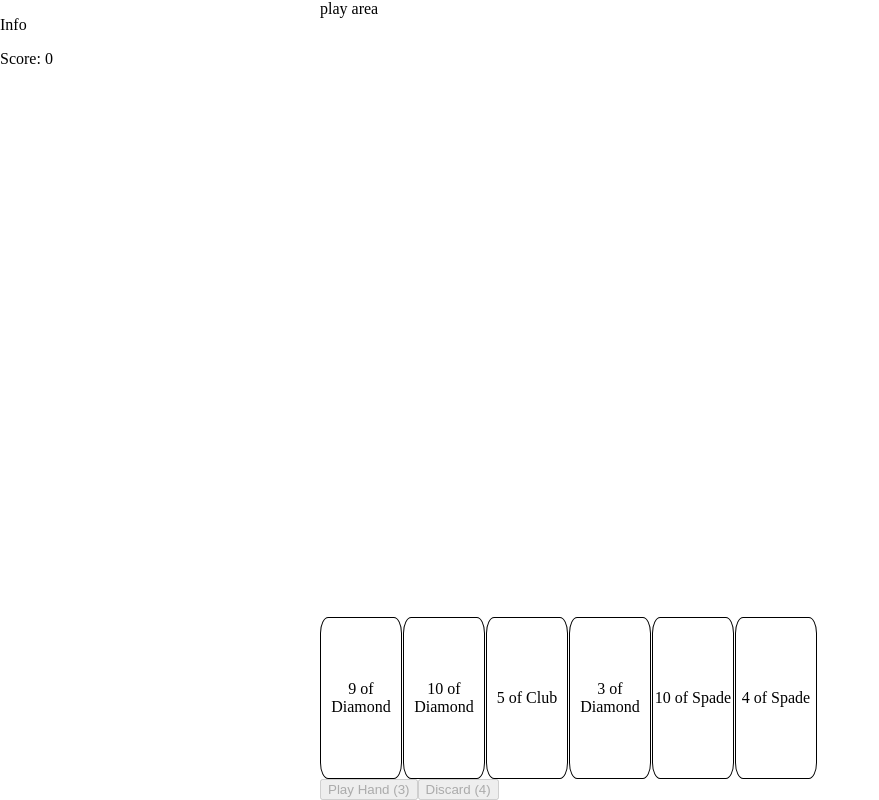
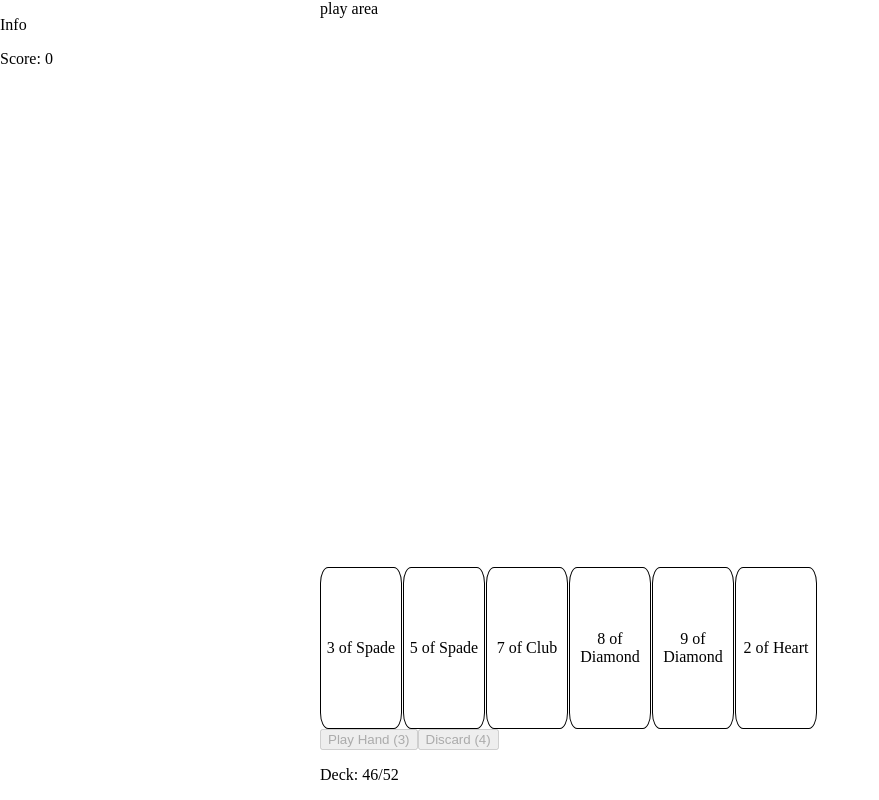
Before and after one commit to exp111/BalatroClone, an Angular app: page / in a window 1280 px wide. Shown: the whole page, without its empty margins (0-879 px from the left). Built offline with nearby package versions, Linux system fonts and the light colour scheme.

Commit message:
deck size + fix deck

```diff
--- a/src/app/game.service.ts
+++ b/src/app/game.service.ts
@@ -21,6 +21,7 @@ export class GameService {
   HAND_SIZE = 6;
   // max amount of cards one can play
   MAX_PLAY_SIZE = 5;
+  DECK_SIZE = 52;
 
   constructor() {
     (window as any).game = this;
@@ -30,8 +31,8 @@ export class GameService {
   }
 
   buildDeck() {
-    for (let suit = getLowestEnumValue(Suit); suit < getHighestEnumValue(Suit); suit++) {
-      for (let value = getLowestEnumValue(Value); value < getHighestEnumValue(Value); value++) {
+    for (let suit = getLowestEnumValue(Suit); suit <= getHighestEnumValue(Suit); suit++) {
+      for (let value = getLowestEnumValue(Value); value <= getHighestEnumValue(Value); value++) {
         this.Deck.push(new Card(suit, value));
       }
     }
--- a/src/app/hand/hand.component.html
+++ b/src/app/hand/hand.component.html
@@ -8,4 +8,5 @@
 <div class="controls">
   <button [disabled]="!Game.canPlay()" (click)="onPlayClicked()">Play Hand ({{Game.PLAY_COUNT - Game.timesPlayed}})</button>
   <button [disabled]="!Game.canDiscard()" (click)="onDiscardClicked()">Discard ({{Game.DISCARD_COUNT - Game.timesDiscarded}})</button>
+  <p>Deck: {{this.Game.Deck.length}}/{{this.Game.DECK_SIZE}}</p>
 </div>
```
